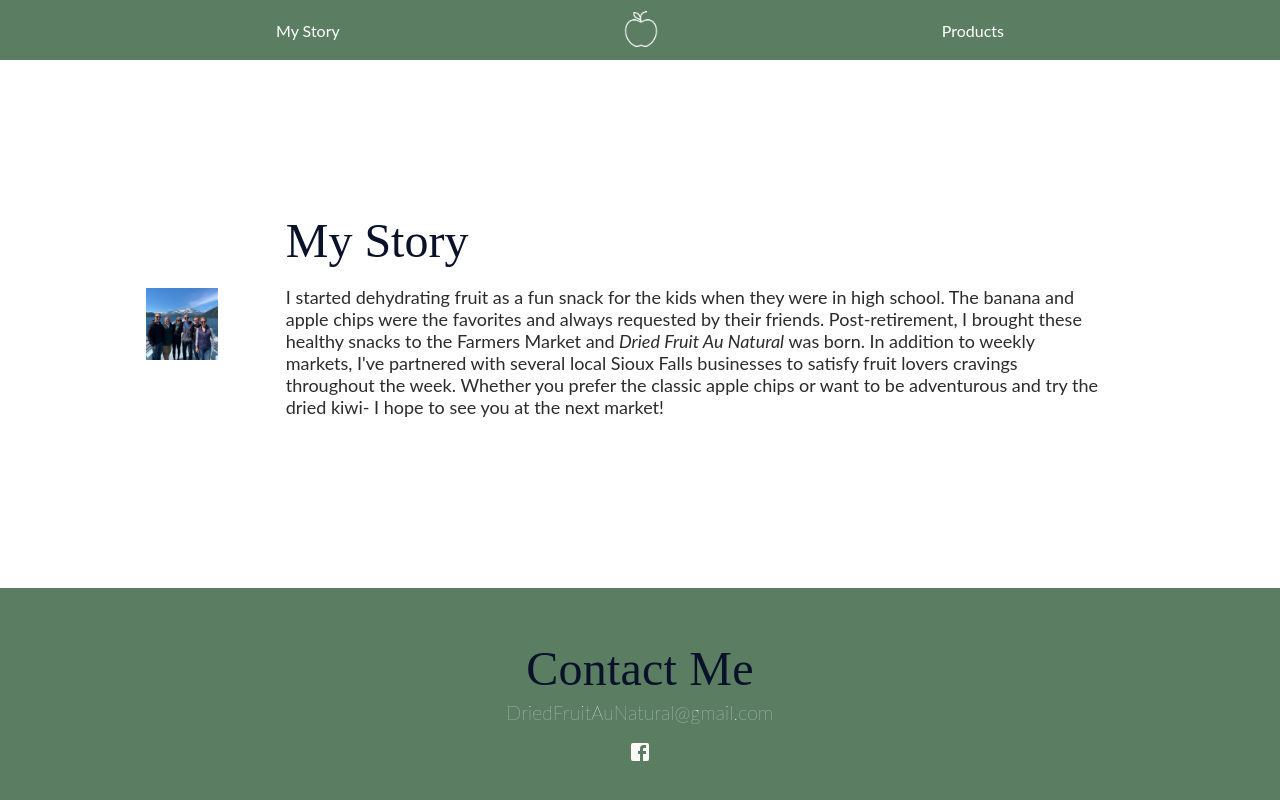
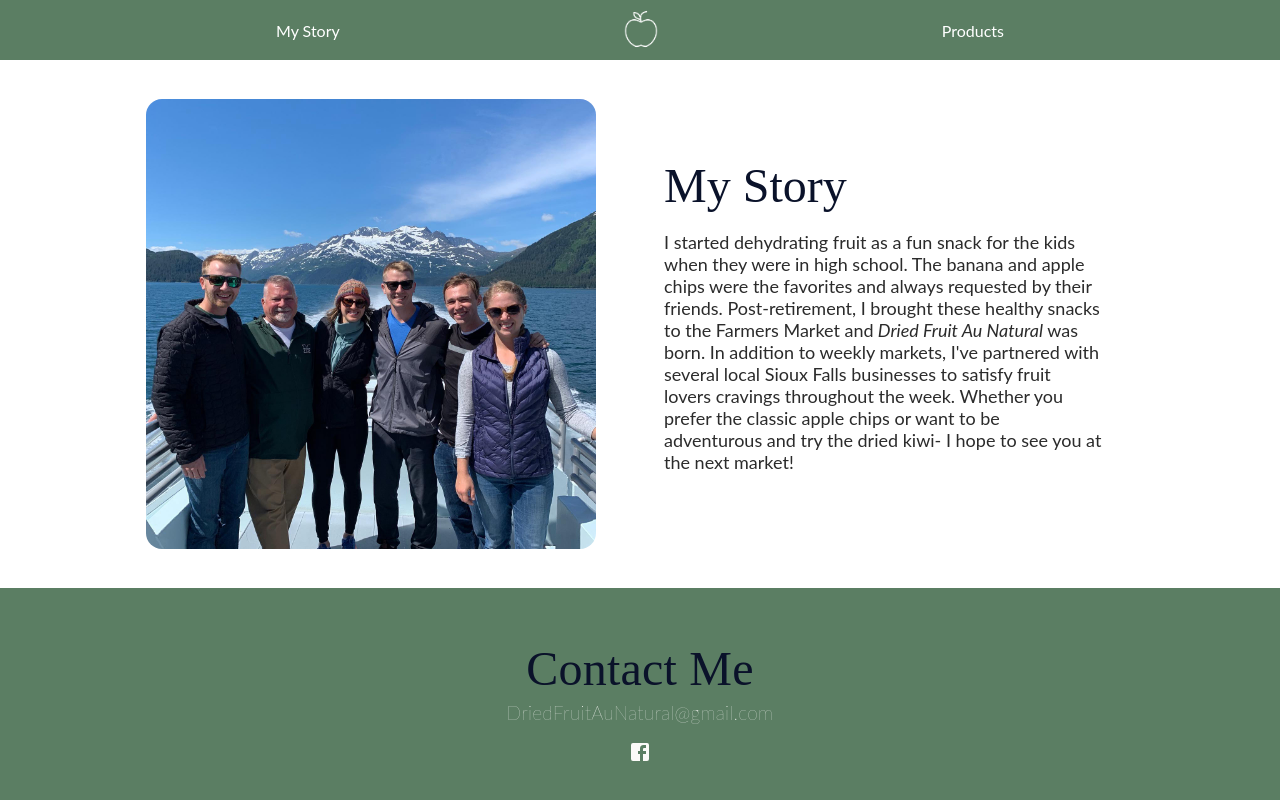
Before and after one commit to JaBrow04/DriedFruitAuNatural, a React (Create React App) app: page /about-me in a window 1280 px wide. Shown: the top 800 px of the page. Built offline with nearby package versions, Linux system fonts and the light colour scheme; the HTML template or start-up script is replaced by a standard one; a web font is replaced by a local one.

Commit message:
redirect

```diff
--- a/src/componets/ProductTeasers.jsx
+++ b/src/componets/ProductTeasers.jsx
@@ -27,7 +27,7 @@ const ProductTeasers =(
                 <EmptyBottomBoxes/>
                 <TextBoxStyled>
                     <h1>The Difference</h1>
-                    <p>Locally dehydrated produce in the heart of Sioux Falls, South Dakota.</p>
+                    <p>Locally dehydrated produce with no sugar or preservatives added.</p>
                     <Button onClick={routeChange}>Discover</Button>
                 </TextBoxStyled>
 
--- a/src/pages/AboutPage.style.js
+++ b/src/pages/AboutPage.style.js
@@ -27,7 +27,7 @@ export const TextBox = styled.div`
   display: flex;
   box-sizing: content-box;
   flex-direction: column;
-  //max-height:500px;
+  max-height:500px;
   text-align: left;
   margin: 0 0 0 0;
   padding: 0 50px 0 50px;
@@ -58,11 +58,11 @@ export const AboutImage = styled.img`
   padding: 18px;
   align-content: center;
   border-radius: 7%;
-  overflow: hidden;
   @media (max-width: 1000px) {
     flex-basis: 100%;
     height: auto;
     max-width: 90vw;
+    max-height: 90vw;
   }
 `
 
```
